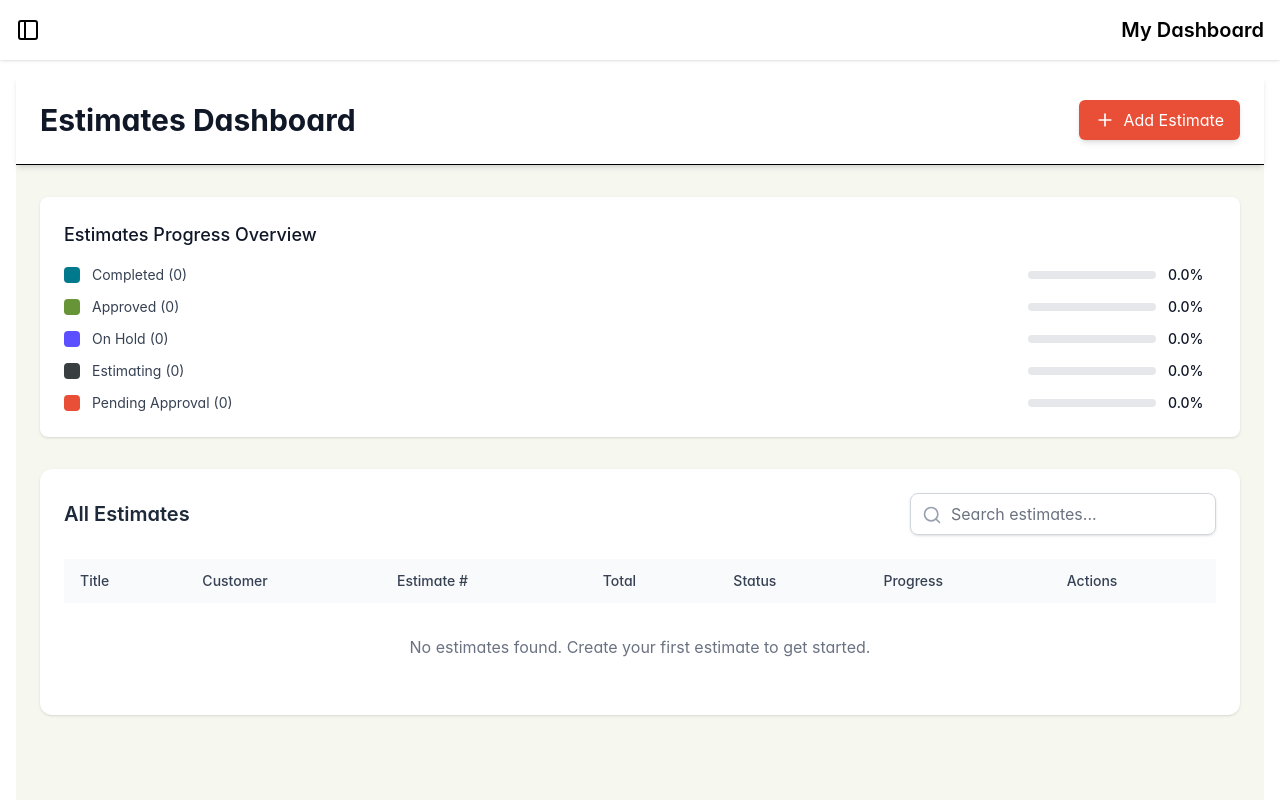
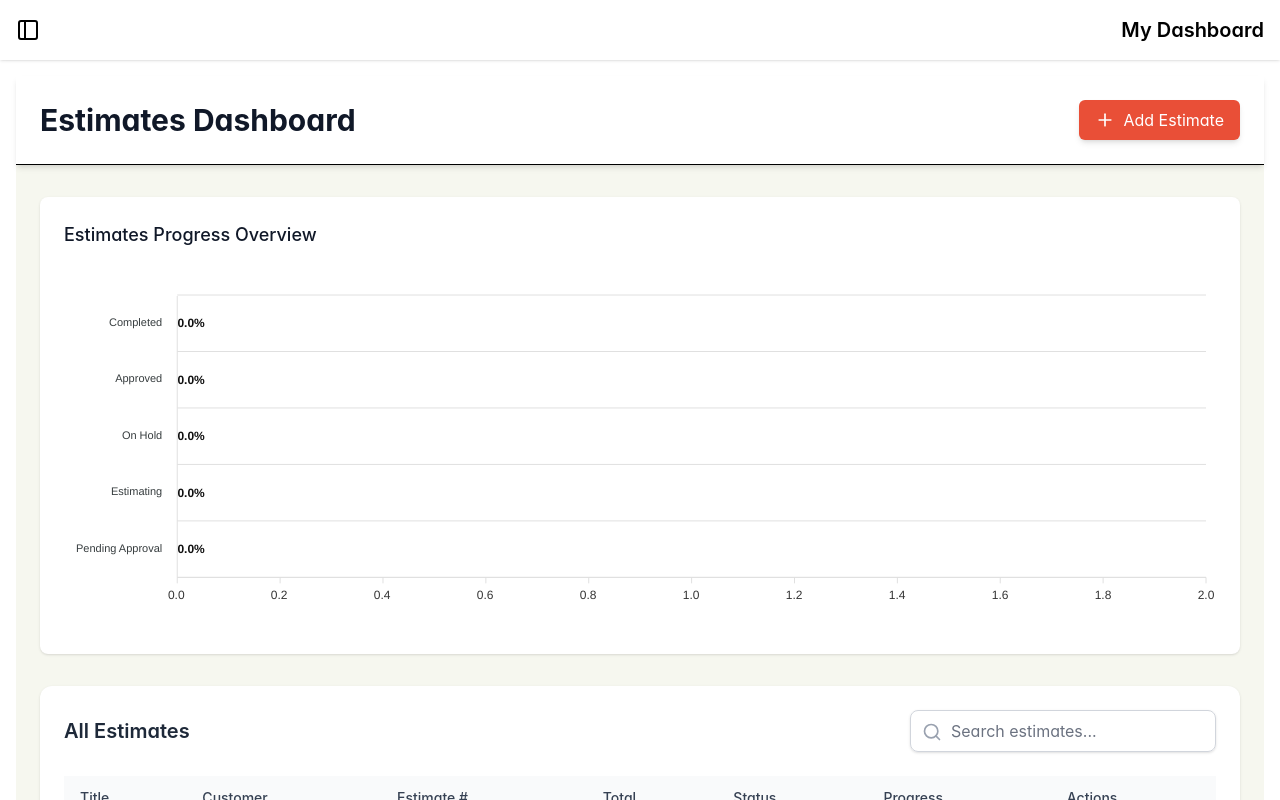
Before and after one commit to hpiyus777/Data-grid, a React (Vite) app: page /additem in a window 1280 px wide. Built offline with nearby package versions, Linux system fonts and the light colour scheme; a web font is replaced by a local one; what ag-grid-community would draw is missing.

Commit message:
process bar design change

```diff
--- a/src/components/Progress/ProgressBar.tsx
+++ b/src/components/Progress/ProgressBar.tsx
@@ -1,4 +1,5 @@
 import React from "react";
+import Chart from "react-apexcharts";
 import { statusConfig } from "./statusConfig";
 
 interface ProgressBarProps {
@@ -10,40 +11,60 @@ interface ProgressBarProps {
 }
 
 export const ProgressBar: React.FC<ProgressBarProps> = ({ stats }) => {
+  const labels = stats.map((s) => s.status);
+  const series = stats.map((s) => parseFloat(s.percentage));
+  const colors = stats.map((s) => {
+    const colorMatch = statusConfig[s.status]?.color || "bg-gray-400";
+    return colorMatch.replace("bg-[", "").replace("]", "");
+  });
+
+  const chartOptions = {
+    chart: {
+      type: "bar" as const,
+      height: 300,
+      toolbar: { show: false },
+    },
+    plotOptions: {
+      bar: {
+        horizontal: true,
+        barHeight: "50%",
+        distributed: true,
+      },
+    },
+    dataLabels: {
+      enabled: true,
+      style: {
+        fontSize: "12px",
+        colors: ["#111"],
+      },
+      formatter: (val: number) => `${val.toFixed(1)}%`,
+    },
+    xaxis: {
+      categories: labels,
+      labels: {
+        style: { fontSize: "12px", colors: "#333" },
+      },
+    },
+    colors: colors,
+    tooltip: {
+      y: {
+        formatter: (val: number) => `${val.toFixed(1)}%`,
+      },
+    },
+    legend: { show: false },
+  };
+
   return (
     <div className="bg-white rounded-lg shadow-sm p-6">
-      <div className="flex items-center justify-between mb-4">
-        <h2 className="text-lg font-medium text-gray-900">
-          Estimates Progress Overview
-        </h2>
-      </div>
-      <div className="space-y-3">
-        {stats.map(({ status, count, percentage }) => {
-          const config = statusConfig[status];
-          if (!config) return null;
-          return (
-            <div key={status} className="flex items-center justify-between">
-              <div className="flex items-center space-x-3">
-                <div className={`w-4 h-4 rounded ${config.color}`}></div>
-                <span className="text-sm text-gray-700">
-                  {status} ({count})
-                </span>
-              </div>
-              <div className="flex items-center space-x-3">
-                <div className="w-32 bg-gray-200 rounded-full h-2">
-                  <div
-                    className={`h-2 rounded-full ${config.color}`}
-                    style={{ width: `${percentage}%` }}
-                  ></div>
-                </div>
-                <span className="text-sm font-medium text-gray-900 w-12">
-                  {percentage}%
-                </span>
-              </div>
-            </div>
-          );
-        })}
-      </div>
+      <h2 className="text-lg font-medium text-gray-900 mb-4">
+        Estimates Progress Overview
+      </h2>
+      <Chart
+        options={chartOptions}
+        series={[{ data: series }]}
+        type="bar"
+        height={350}
+      />
     </div>
   );
 };
```
